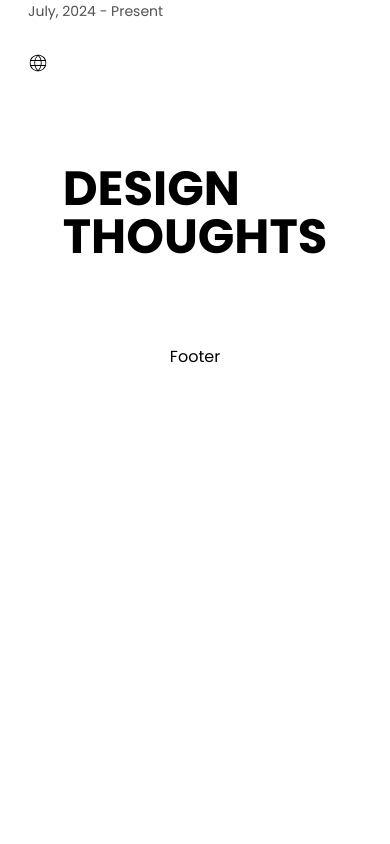
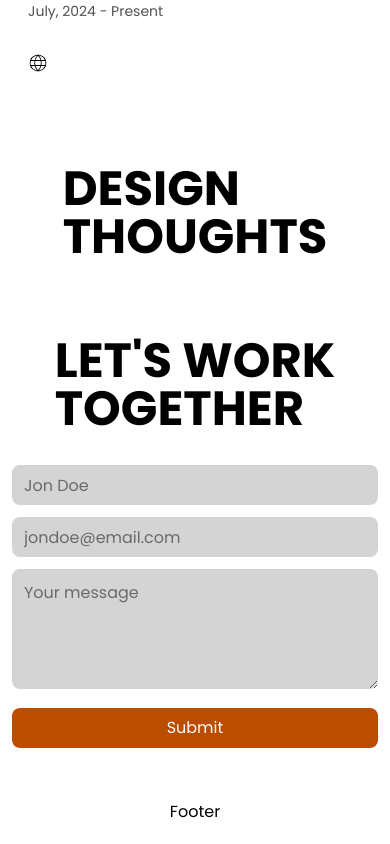
Before and after one commit to k99sharma/kalashsharmadotcom, a React (Vite) app: page / in a window 390 px wide. Shown: the part 1283-2127 px from the top of the page. Before the commit the page ends 1672 px from the top, so only its background shows below. Built offline with nearby package versions, Linux system fonts and the light colour scheme.

Commit message:
add: responsive cta section

```diff
--- a/src/app/Layout.tsx
+++ b/src/app/Layout.tsx
@@ -1,6 +1,7 @@
 // imports
 import Footer from "../components/footer";
 import Navbar from "../components/navbar";
+import Cta from "../components/sections/cta";
 import Experience from "../components/sections/experience";
 import Header from "../components/sections/header";
 import Projects from "../components/sections/projects";
@@ -33,6 +34,10 @@ function Layout() {
             <div className="layout__content__writings mb-5">
               <Writings />
             </div>
+
+            <div className="layout__content__cta mb-5">
+              <Cta />
+            </div>
           </div>
         </div>
       </div>
--- a/src/components/sections/cta/index.tsx
+++ b/src/components/sections/cta/index.tsx
@@ -0,0 +1,64 @@
+// imports
+import { useState } from "react";
+import CustomHeader from "../../shared/customHeader";
+
+function Cta() {
+  const [name, setName] = useState<string>("");
+  const [email, setEmail] = useState<string>("");
+  const [message, setMessage] = useState<string>("");
+
+  const handleSubmit = (e) => {
+    e.preventDefault();
+  };
+
+  return (
+    <div className="cta p-3">
+      <div className="cta__header mb-8 flex justify-center md:justify-start">
+        <CustomHeader heading="Let's Work" subheading="Together" />
+      </div>
+
+      <div className="cta__form">
+        <form onSubmit={handleSubmit} autoComplete="off">
+          <div className="flex flex-col md:flex-row md:gap-4">
+            <div className="cta__form__name w-full md:w-1/2 mb-3">
+              <input
+                className="w-full h-10 p-3 bg-neutral-300 rounded-lg"
+                type="text"
+                placeholder="Jon Doe"
+                onChange={(e) => setName(e.target.value)}
+              />
+            </div>
+
+            <div className="cta__form__email w-full md:w-1/2 mb-3">
+              <input
+                className="w-full h-10 p-3 bg-neutral-300 rounded-lg"
+                type="email"
+                placeholder="jondoe@email.com"
+                onChange={(e) => setEmail(e.target.value)}
+              />
+            </div>
+          </div>
+
+          <div className="cta__form__message mb-3">
+            <textarea
+              className="w-full h-30 p-3 bg-neutral-300 rounded-lg"
+              placeholder="Your message"
+              onChange={(e) => setMessage(e.target.value)}
+            />
+          </div>
+
+          <div className="cta__form__button">
+            <button
+              type="submit"
+              className="w-full bg-amber-700 p-2 rounded-lg text-neutral-50"
+            >
+              Submit
+            </button>
+          </div>
+        </form>
+      </div>
+    </div>
+  );
+}
+
+export default Cta;
```
